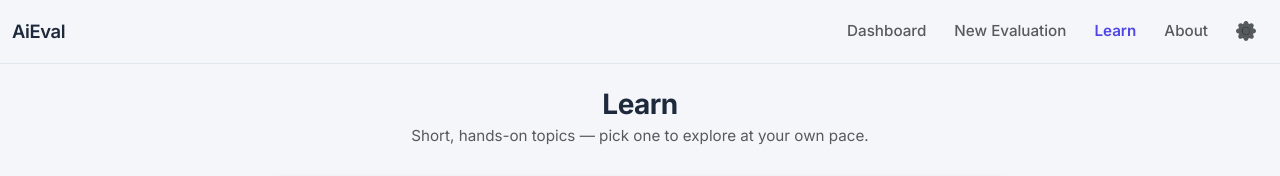
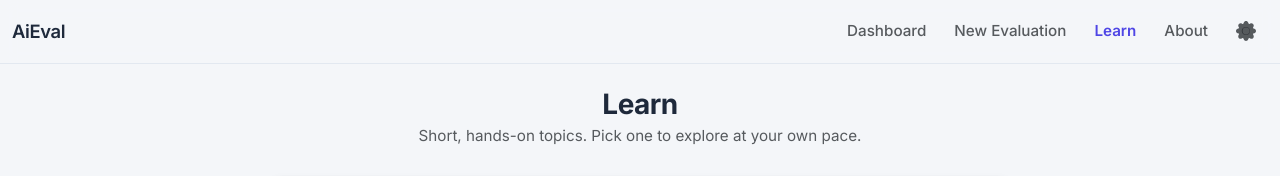
Before and after one commit to wxvz/AiEval, an Angular app: page /learn in a window 1280 px wide. Shown: the top 176 px of the page. Built offline with nearby package versions, Linux system fonts and the light colour scheme; no server answers.

Commit message:
fix(learn-page): refine subtitle wording for clarity
Updated the subtitle on the learn page to improve readability by changing the punctuation for a smoother flow.

```diff
--- a/src/app/pages/learn-page/learn-page.html
+++ b/src/app/pages/learn-page/learn-page.html
@@ -3,7 +3,7 @@
     <header class="page-header text-center">
       <h1 class="page-header__title">Learn</h1>
       <p class="page-header__subtitle text-muted mb-0">
-        Short, hands-on topics — pick one to explore at your own pace.
+        Short, hands-on topics. Pick one to explore at your own pace.
       </p>
     </header>
 
```
